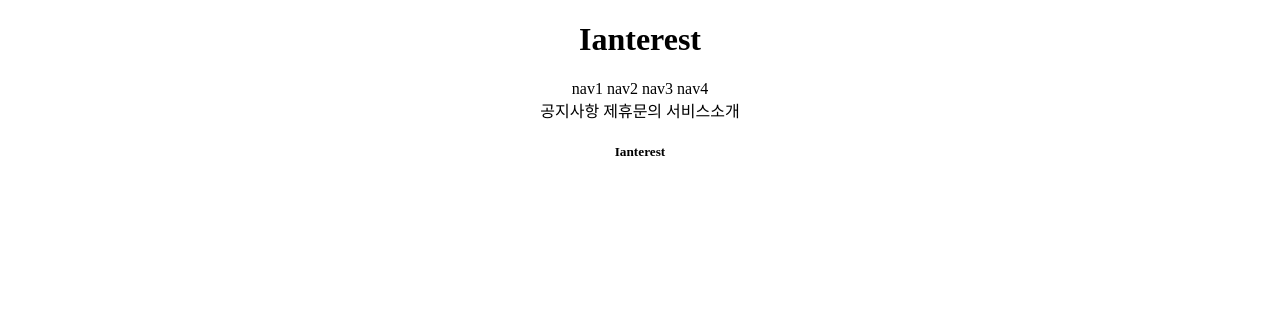
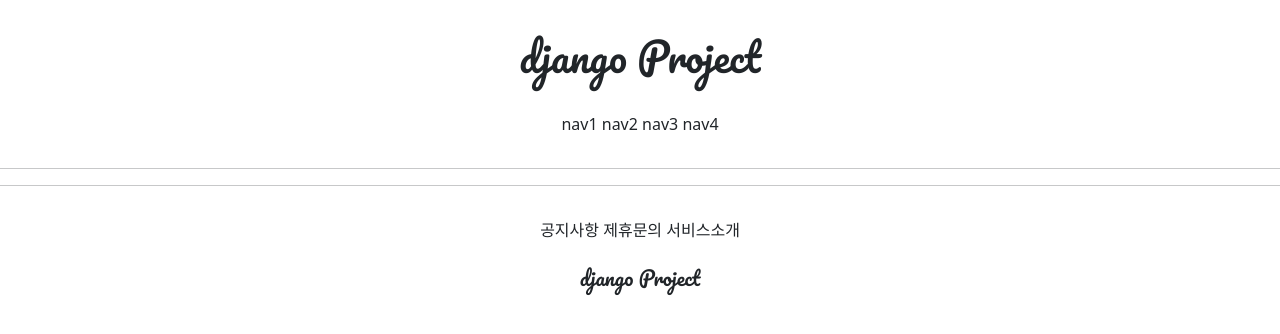
Before and after one commit to kokimian/git_1ban_web, a Django app: template templates/base.html in a window 1280 px wide. Shown: the top 334 px of the page. Run offline with Django 3.2, Linux system fonts and the light colour scheme; the template is opened without the code that fills it, so the values that code supplies are empty; parts of the project's set-up code (start-up, migrations or seed data) failed here and were passed over.

Commit message:
2021/07/05 1ban class commit 3

```diff
--- a/djangoProject/urls.py
+++ b/djangoProject/urls.py
@@ -18,5 +18,5 @@
 
 urlpatterns = [
     path('admin/', admin.site.urls),
-    path('account/', include('accountapp.urls'))
+    path('accounts/', include('accountapp.urls'))
 ]
--- a/templates/base.html
+++ b/templates/base.html
@@ -7,8 +7,12 @@
 
 {% include 'header.html' %}
 
+<hr>
+
 {% block content %}
 {% endblock %}
+
+<hr>
 
 {% include 'footer.html' %}
 
--- a/templates/footer.html
+++ b/templates/footer.html
@@ -1,12 +1,12 @@
 <div style="text-align: center">
 
-    <div>
+    <div style="margin-top: 2rem;">
         <sapn>공지사항</sapn>
         <sapn>제휴문의</sapn>
         <sapn>서비스소개</sapn>
     </div>
-    <div>
-        <h5>Ianterest</h5>
+    <div style="margin: 1.5rem 0; font-family: 'Pacifico', cursive;">
+        <h5>django Project</h5>
     </div>
 
 </div>
--- a/templates/head.html
+++ b/templates/head.html
@@ -1,4 +1,13 @@
 <head>
     <meta charset="UTF-8">
     <title>djangoProject</title>
+
+    {#  BOOTSTRAP LINK  #}
+    <link href="https://cdn.jsdelivr.net/npm/bootstrap@5.0.2/dist/css/bootstrap.min.css" rel="stylesheet" integrity="sha384-EVSTQN3/azprG1Anm3QDgpJLIm9Nao0Yz1ztcQTwFspd3yD65VohhpuuCOmLASjC" crossorigin="anonymous">
+
+    {#  GOOGLE FONTS LINK  #}
+    <link rel="preconnect" href="https://fonts.googleapis.com">
+    <link rel="preconnect" href="https://fonts.gstatic.com" crossorigin>
+    <link href="https://fonts.googleapis.com/css2?family=Pacifico&display=swap" rel="stylesheet">
+
 </head>
--- a/templates/header.html
+++ b/templates/header.html
@@ -1,9 +1,9 @@
 <div style="text-align: center">
 
-    <div>
-        <h1>Ianterest</h1>
+    <div style="margin: 2rem 0; font-family: 'Pacifico', cursive;">
+        <h1>django Project</h1>
     </div>
-    <div>
+    <div style="margin-bottom: 2rem">
         <span>nav1</span>
         <span>nav2</span>
         <span>nav3</span>
```
